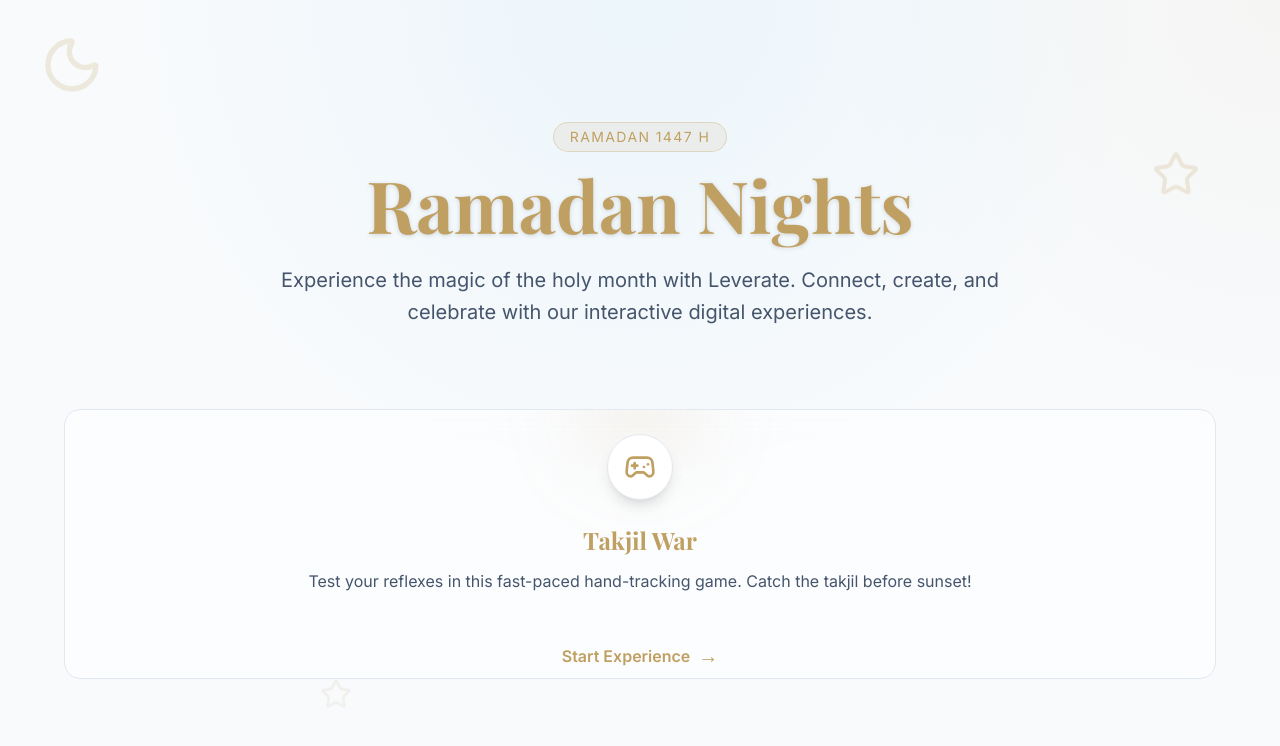
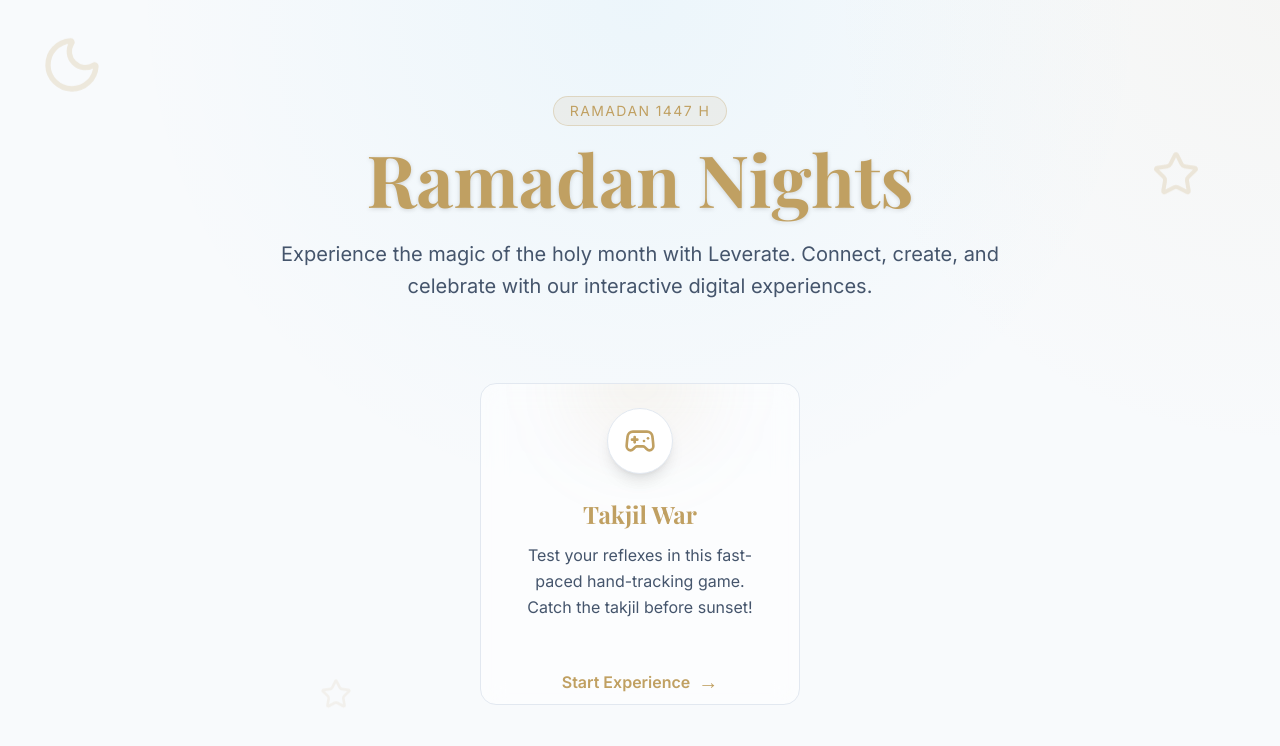
Before and after one commit to hfebri/lvrt-google-activity, a Next.js app: page / in a window 1280 px wide. Shown: the top 746 px of the page. Built offline with nearby package versions, Linux system fonts and the light colour scheme; a web font is replaced by a local one.

Commit message:
update layout

```diff
--- a/src/app/page.tsx
+++ b/src/app/page.tsx
@@ -31,7 +31,7 @@
           </p>
         </div>
 
-        <div className="grid grid-cols-1 gap-8 max-w-6xl mx-auto">
+        <div className="grid grid-cols-1 gap-8 max-w-80 mx-auto">
           <ActivityCard
             title="Takjil War"
             description="Test your reflexes in this fast-paced hand-tracking game. Catch the takjil before sunset!"
```
